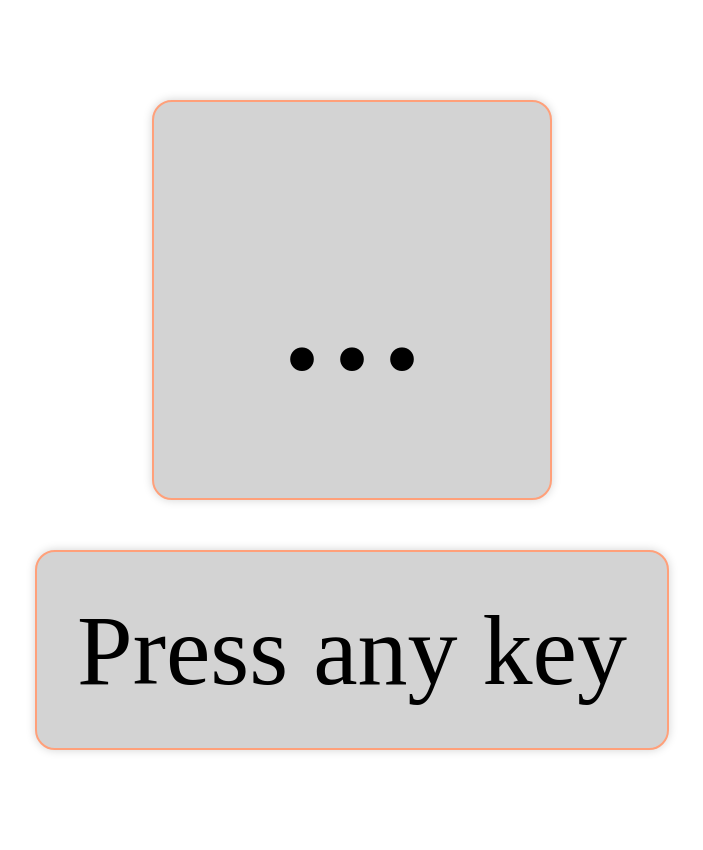
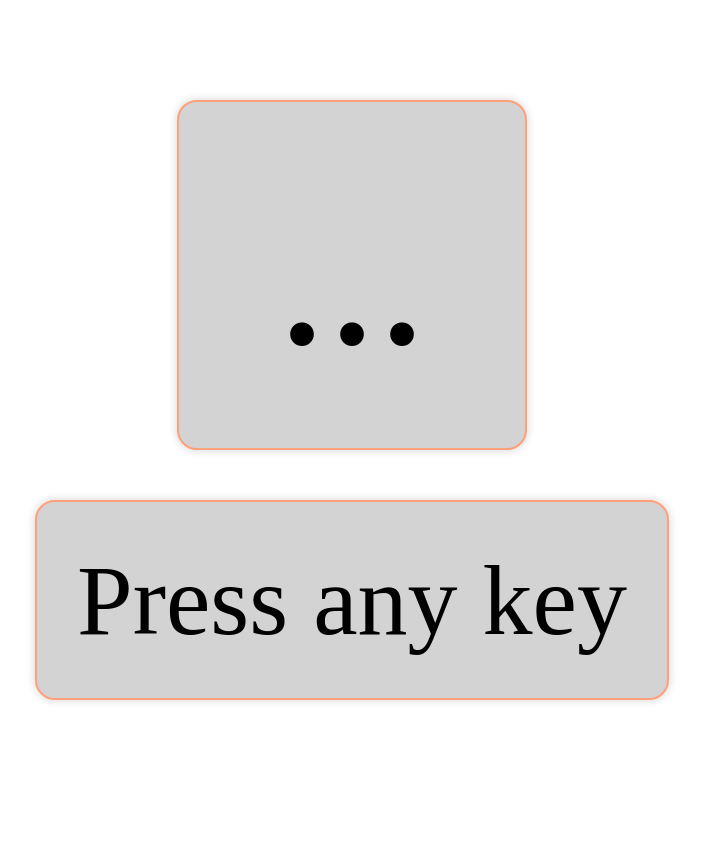
Before and after one commit to 4C-75-63-6B-79/Key_Value, a plain HTML site: page index.html in a window 1280 px wide. Shown: the whole page, without its empty margins (288-991 px from the left). After the commit the page ends 800 px from the top, so only its background shows below. Drawn offline with Linux system fonts and the light colour scheme.

Commit message:
changed the height and width of the big div form 400 to 350px

```diff
--- a/style.css
+++ b/style.css
@@ -25,8 +25,8 @@
 }
 
 .big {
-    width: 400px;
-    flex: 1 1 400px;
+    width: 350px;
+    flex: 1 1 350px;
     font-size: 200px;
 }
 
```
